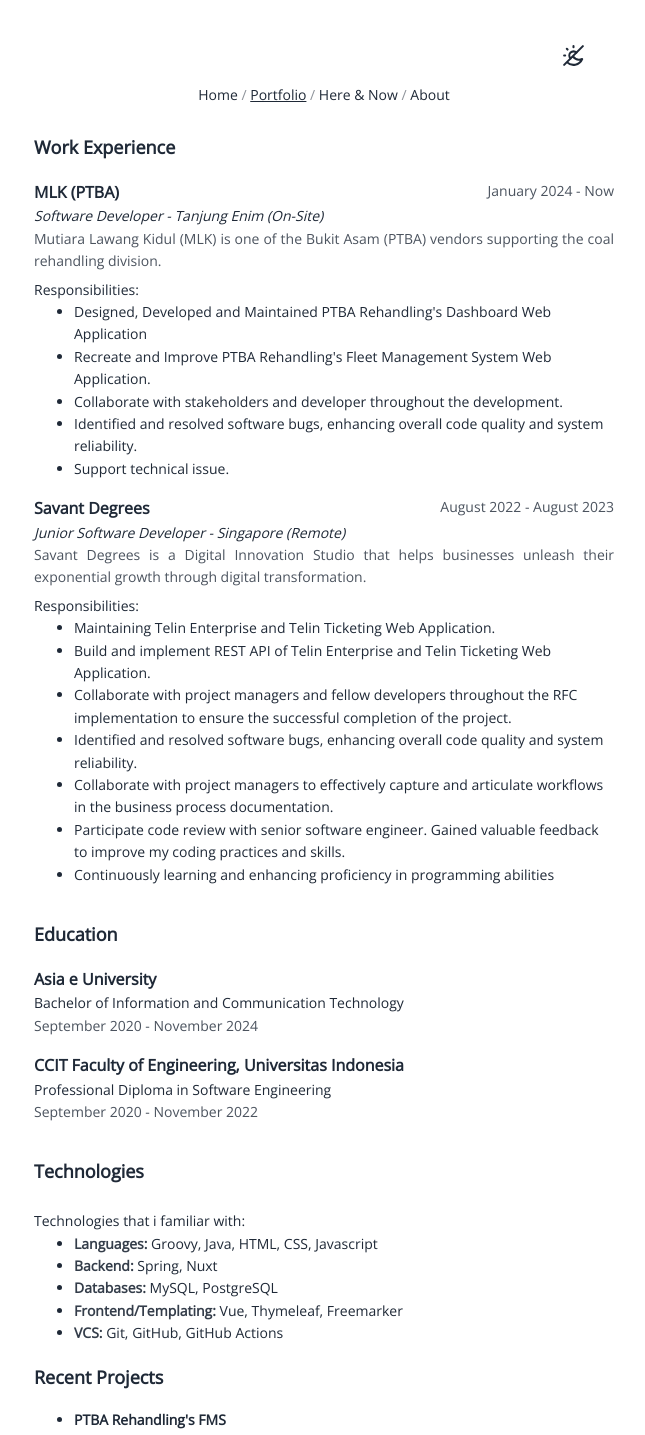
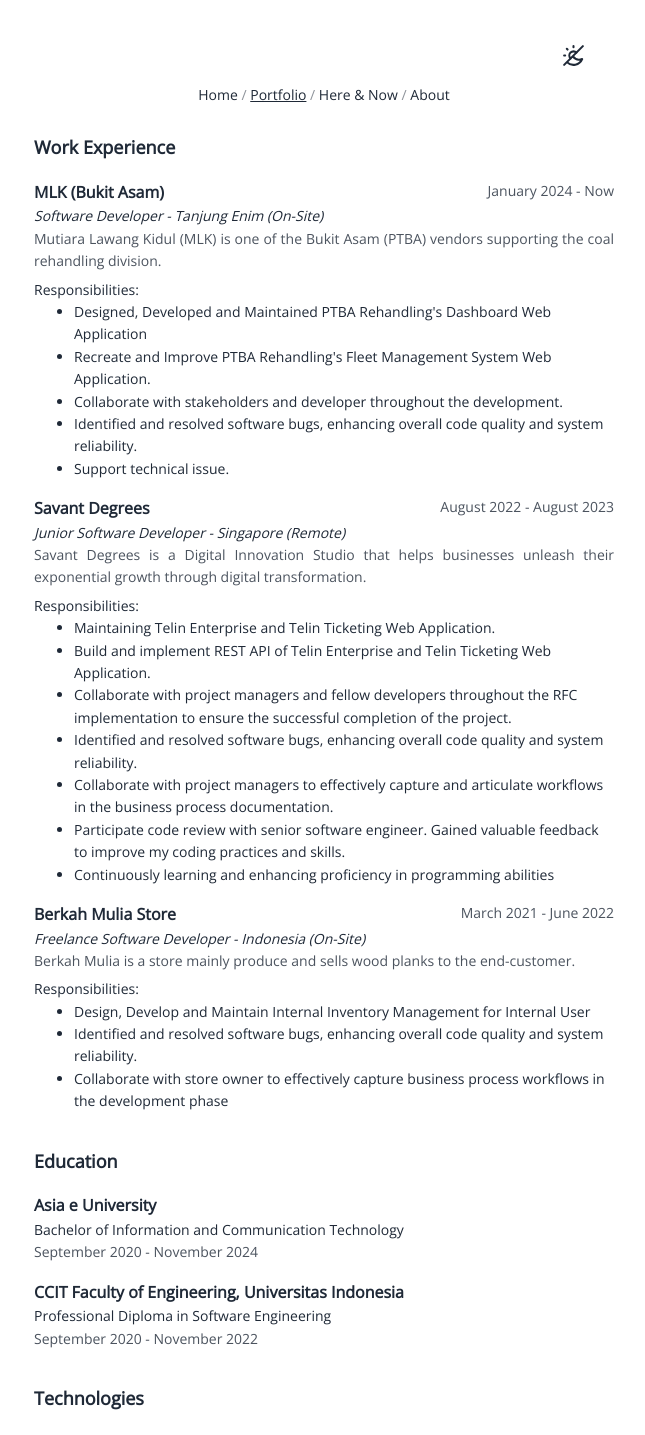
Before and after one commit to bondopangaji/bondopangaji.github.io, a Vue app: page /portfolio in a window 1280 px wide. Shown: the top 1435 px of the page, without its empty margins (316-961 px from the left). Built offline with nearby package versions, Linux system fonts and the light colour scheme.

Commit message:
feat: update porto

```diff
--- a/src/data/work.js
+++ b/src/data/work.js
@@ -1,8 +1,8 @@
 export const work = [
   {
-    id: 1,
+    id: 3,
     title: 'Software Developer - Tanjung Enim (On-Site)',
-    companyName: 'MLK (PTBA)',
+    companyName: 'MLK (Bukit Asam)',
     companyLink: '#',
     companyDescription:
       'Mutiara Lawang Kidul (MLK) is one of the Bukit Asam (PTBA) vendors supporting the coal rehandling division.',
@@ -17,7 +17,7 @@
     ]
   },
   {
-    id: 1,
+    id: 2,
     title: 'Junior Software Developer - Singapore (Remote)',
     companyName: 'Savant Degrees',
     companyLink: 'https://www.savantdegrees.com/',
@@ -34,5 +34,20 @@
       'Participate code review with senior software engineer. Gained valuable feedback to improve my coding practices and skills.',
       'Continuously learning and enhancing proficiency in programming abilities'
     ]
+  },
+  {
+    id: 2,
+    title: 'Freelance Software Developer - Indonesia (On-Site)',
+    companyName: 'Berkah Mulia Store',
+    companyLink: '#',
+    companyDescription:
+      'Berkah Mulia is a store mainly produce and sells wood planks to the end-customer.',
+    startDate: 'March 2021',
+    endDate: 'June 2022',
+    responsibilities: [
+      'Design, Develop and Maintain Internal Inventory Management for Internal User',
+      'Identified and resolved software bugs, enhancing overall code quality and system reliability.',
+      'Collaborate with store owner to effectively capture business process workflows in the development phase',
+    ]
   }
 ]
```
